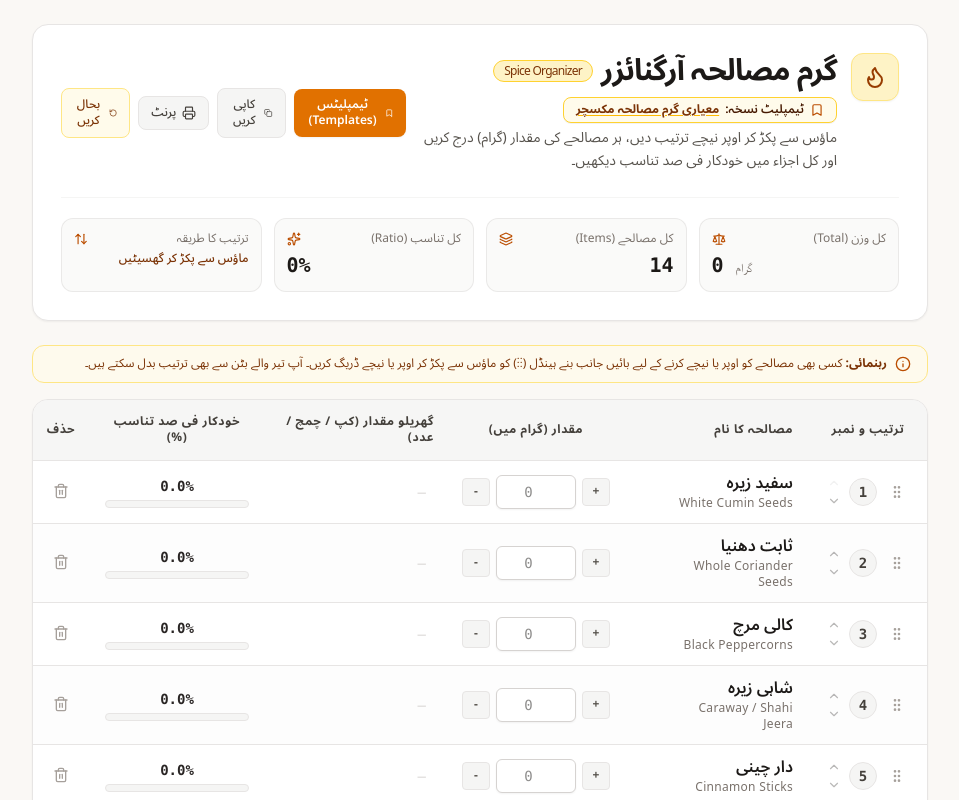
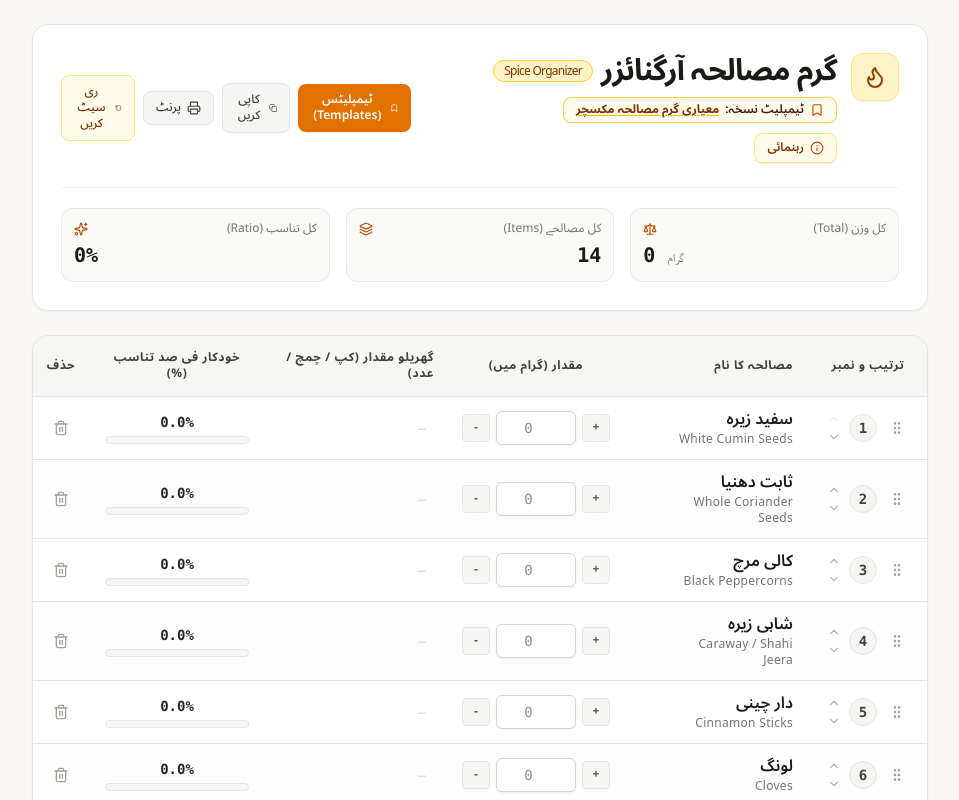
Before and after one commit to citystyle9/GaramMasala, a React (Vite) app: page / in a window 1280 px wide. Shown: the top 800 px of the page, without its empty margins (160-1119 px from the left). Built offline with nearby package versions, Linux system fonts and the light colour scheme.

Commit message:
feat: add guidance modal and improve print titles
- Added state for a guidance modal
- Updated reset confirmation prompt
- Refined print styles to use dynamic template titles

```diff
--- a/src/App.tsx
+++ b/src/App.tsx
@@ -10,7 +10,8 @@ import {
   ArrowUpDown,
   Flame,
   Info,
-  Bookmark
+  Bookmark,
+  X
 } from 'lucide-react';
 import { SpiceItem, RecipeTemplate } from './types';
 import { INITIAL_GARAM_MASALA_SPICES } from './defaultSpices';
@@ -72,6 +73,7 @@ export default function App() {
   const [draggedIndex, setDraggedIndex] = useState<number | null>(null);
   const [dragOverIndex, setDragOverIndex] = useState<number | null>(null);
   const [copiedMessage, setCopiedMessage] = useState(false);
+  const [showGuidanceModal, setShowGuidanceModal] = useState(false);
 
   // Active template name currently loaded
   const [activeTemplateName, setActiveTemplateName] = useState<string | null>(() => {
@@ -276,7 +278,7 @@ export default function App() {
 
   // Reset all values to zero and empty
   const handleResetToDefault = () => {
-    if (window.confirm('کیا آپ تمام مصالحوں کی مقداریں (گرام اور گھریلو پیمائش) صفر (0) کرنا چاہتے ہیں؟')) {
+    if (window.confirm('کیا آپ تمام مصالحوں کی مقداریں (گرام اور گھریلو پیمائش) صفر (0) کر کے فارم ری سیٹ کرنا چاہتے ہیں؟')) {
       setSpices((prev) =>
         prev.map((item) => ({
           ...item,
@@ -310,7 +312,7 @@ export default function App() {
   const handlePrint = () => {
     const originalTitle = document.title;
     if (activeTemplateName) {
-      document.title = `${activeTemplateName} - گرم مصالحہ آرگنائزر`;
+      document.title = activeTemplateName;
     }
     window.print();
     setTimeout(() => {
@@ -320,6 +322,17 @@ export default function App() {
 
   return (
     <div className="min-h-screen bg-[#faf8f5] text-stone-900 pb-16 pt-6 px-3 sm:px-6">
+      {/* Dynamic Print Style for Active Template in Page Footer */}
+      <style>{`
+        @media print {
+          @page {
+            @bottom-right {
+              content: "${(activeTemplateName || 'معیاری گرم مصالحہ مکسچر').replace(/"/g, '\\"')}";
+            }
+          }
+        }
+      `}</style>
+
       <div className="max-w-4xl mx-auto">
 
         {/* Top Header Card */}
@@ -349,9 +362,20 @@ export default function App() {
                     </div>
                   )}
                 </div>
-                <p className="text-stone-600 text-sm mt-1 leading-relaxed print:text-xs">
-                  ماؤس سے پکڑ کر اوپر نیچے ترتیب دیں، ہر مصالحے کی مقدار (گرام) درج کریں اور کل اجزاء میں خودکار فی صد تناسب دیکھیں۔
-                </p>
+
+                {/* Guidance Button (صرف رہنمائی کا بٹن، بغیر کسی اضافی تحریر کے) */}
+                <div className="mt-2.5 print:hidden">
+                  <button
+                    id="guidance-toggle-btn"
+                    type="button"
+                    onClick={() => setShowGuidanceModal(true)}
+                    className="inline-flex items-center gap-1.5 px-3 py-1.5 rounded-lg bg-amber-50 hover:bg-amber-100 text-amber-900 border border-amber-200 text-xs font-semibold transition-colors cursor-pointer shadow-2xs hover:border-amber-300"
+                    title="استعمال کی رہنمائی دیکھیں"
+                  >
+                    <Info className="w-3.5 h-3.5 text-amber-700" />
+                    <span>رہنمائی</span>
+                  </button>
+                </div>
               </div>
             </div>
 
@@ -393,22 +417,22 @@ export default function App() {
                 type="button"
                 onClick={handleResetToDefault}
                 className="inline-flex items-center gap-1.5 px-3 py-2 text-xs font-medium text-amber-900 bg-amber-50 hover:bg-amber-100 rounded-lg transition-colors border border-amber-200 cursor-pointer"
-                title="معیاری ترکیب بحال کریں"
+                title="فارم ری سیٹ کریں (تمام اوزان صفر ہو جائیں گے)"
               >
                 <RotateCcw className="w-3.5 h-3.5" />
-                <span>بحال کریں</span>
+                <span>ری سیٹ کریں</span>
               </button>
             </div>
           </div>
 
-          {/* Quick Metrics Bar */}
-          <div className="grid grid-cols-2 sm:grid-cols-4 gap-3 mt-6 pt-5 border-t border-stone-100">
+          {/* Quick Metrics Bar (3 Cards) */}
+          <div className="grid grid-cols-3 gap-2.5 sm:gap-4 mt-6 pt-5 border-t border-stone-100">
             <div className="bg-stone-50 rounded-xl p-3 border border-stone-200/80">
               <div className="flex items-center justify-between text-xs text-stone-500 mb-1">
                 <span>کل وزن (Total)</span>
                 <Scale className="w-3.5 h-3.5 text-amber-700" />
               </div>
-              <div className="text-xl font-bold font-mono text-stone-900" dir="ltr">
+              <div className="text-lg sm:text-xl font-bold font-mono text-stone-900" dir="ltr">
                 {totalWeight} <span className="text-xs font-normal text-stone-500 font-sans">گرام</span>
               </div>
             </div>
@@ -418,7 +442,7 @@ export default function App() {
                 <span>کل مصالحے (Items)</span>
                 <Layers className="w-3.5 h-3.5 text-amber-700" />
               </div>
-              <div className="text-xl font-bold font-mono text-stone-900">
+              <div className="text-lg sm:text-xl font-bold font-mono text-stone-900">
                 {spices.length}
               </div>
             </div>
@@ -428,18 +452,8 @@ export default function App() {
                 <span>کل تناسب (Ratio)</span>
                 <Sparkles className="w-3.5 h-3.5 text-amber-700" />
               </div>
-              <div className="text-xl font-bold font-mono text-stone-900" dir="ltr">
+              <div className="text-lg sm:text-xl font-bold font-mono text-stone-900" dir="ltr">
                 {totalWeight > 0 ? '100%' : '0%'}
-              </div>
-            </div>
-
-            <div className="bg-stone-50 rounded-xl p-3 border border-stone-200/80 print:hidden">
-              <div className="flex items-center justify-between text-xs text-stone-500 mb-1">
-                <span>ترتیب کا طریقہ</span>
-                <ArrowUpDown className="w-3.5 h-3.5 text-amber-700" />
-              </div>
-              <div className="text-xs font-medium text-amber-900 mt-1">
-                ماؤس سے پکڑ کر گھسیٹیں
               </div>
             </div>
           </div>
@@ -483,14 +497,6 @@ export default function App() {
             </div>
           )}
         </header>
-
-        {/* Drag Instruction Banner */}
-        <div className="flex items-center gap-2 px-4 py-2.5 bg-amber-50/80 border border-amber-200 text-amber-900 rounded-xl text-xs mb-4 print:hidden">
-          <Info className="w-4 h-4 shrink-0 text-amber-700" />
-          <span>
-            <strong>رہنمائی:</strong> کسی بھی مصالحے کو اوپر یا نیچے کرنے کے لیے بائیں جانب بنے ہینڈل (⋮⋮) کو ماؤس سے پکڑ کر اوپر یا نیچے ڈریگ کریں۔ آپ تیر والے بٹن سے بھی ترتیب بدل سکتے ہیں۔
-          </span>
-        </div>
 
         {/* Main Table Card */}
         <main className="bg-white border border-stone-200 rounded-2xl shadow-xs overflow-hidden">
@@ -580,6 +586,93 @@ export default function App() {
           <AddSpiceForm onAddSpice={handleAddSpice} />
         </section>
 
+        {/* Guidance Information Modal (رہنمائی ڈائیلاگ) */}
+        {showGuidanceModal && (
+          <div
+            className="fixed inset-0 z-50 flex items-center justify-center p-4 bg-stone-900/40 backdrop-blur-xs animate-in fade-in duration-150 print:hidden"
+            onClick={() => setShowGuidanceModal(false)}
+            role="dialog"
+            aria-modal="true"
+            aria-labelledby="guidance-modal-title"
+          >
+            <div
+              className="bg-white rounded-2xl border border-stone-200 shadow-xl max-w-lg w-full p-6 text-right overflow-hidden relative"
+              onClick={(e) => e.stopPropagation()}
+            >
+              {/* Modal Header */}
+              <div className="flex items-center justify-between pb-4 border-b border-stone-100 mb-4">
+                <div className="flex items-center gap-2.5">
+                  <div className="w-9 h-9 rounded-xl bg-amber-100 text-amber-800 flex items-center justify-center shrink-0 border border-amber-200">
+                    <Info className="w-5 h-5" />
+                  </div>
+                  <div>
+                    <h2 id="guidance-modal-title" className="text-base sm:text-lg font-bold text-stone-900">
+                      گرم مصالحہ آرگنائزر کے استعمال کی رہنمائی
+                    </h2>
+                    <p className="text-xs text-stone-500 mt-0.5">
+                      آسان طریقہ کار اور ضروری ہدایات
+                    </p>
+                  </div>
+                </div>
+                <button
+                  type="button"
+                  onClick={() => setShowGuidanceModal(false)}
+                  className="p-1.5 text-stone-400 hover:text-stone-700 hover:bg-stone-100 rounded-lg transition-colors cursor-pointer"
+                  title="بند کریں"
+                >
+                  <X className="w-5 h-5" />
+                </button>
+              </div>
+
+              {/* Modal Points */}
+              <div className="space-y-3 text-xs sm:text-sm text-stone-700 leading-relaxed">
+                <div className="p-3 bg-amber-50/70 rounded-xl border border-amber-200/80 flex items-start gap-3">
+                  <ArrowUpDown className="w-4 h-4 text-amber-700 shrink-0 mt-0.5" />
+                  <div>
+                    <strong className="block text-stone-900 font-semibold mb-0.5">ترتیب بدلنے کا طریقہ:</strong>
+                    کسی بھی مصالحے کو اوپر یا نیچے کرنے کے لیے بائیں جانب بنے ہینڈل (⋮⋮) کو ماؤس سے پکڑ کر اوپر یا نیچے گھسیٹیں (Drag & Drop)۔ اس کے علاوہ آپ تیر والے بٹن (▲/▼) پر کلک کر کے بھی ترتیب تبدیل کر سکتے ہیں۔
+                  </div>
+                </div>
+
+                <div className="p-3 bg-stone-50 rounded-xl border border-stone-200/80 flex items-start gap-3">
+                  <Scale className="w-4 h-4 text-amber-700 shrink-0 mt-0.5" />
+                  <div>
+                    <strong className="block text-stone-900 font-semibold mb-0.5">مقدار درج کرنا اور خودکار فی صد تناسب:</strong>
+                    ہر مصالحے کے سامنے گرام میں مقدار درج کریں۔ کل اجزاء کے حساب سے ہر مصالحے کا خودکار فی صد تناسب فوراً کیلکولیٹ ہو جائے گا۔
+                  </div>
+                </div>
+
+                <div className="p-3 bg-stone-50 rounded-xl border border-stone-200/80 flex items-start gap-3">
+                  <Layers className="w-4 h-4 text-amber-700 shrink-0 mt-0.5" />
+                  <div>
+                    <strong className="block text-stone-900 font-semibold mb-0.5">گھریلو پیمائش (چمچ / کپ / عدد):</strong>
+                    اپنی سہولت کے لیے چمچ، کپ یا عدد میں گھریلو مقدار منتخب کر سکتے ہیں، یا چاہیں تو اسے خالی (—) بھی رکھ سکتے ہیں۔
+                  </div>
+                </div>
+
+                <div className="p-3 bg-stone-50 rounded-xl border border-stone-200/80 flex items-start gap-3">
+                  <Bookmark className="w-4 h-4 text-amber-700 shrink-0 mt-0.5" />
+                  <div>
+                    <strong className="block text-stone-900 font-semibold mb-0.5">ٹیمپلیٹس اور پرنٹ:</strong>
+                    اپنی تیار کردہ ترکیب کو نیا نام دے کر "ٹیمپلیٹ محفوظ کریں" سے محفوظ کر سکتے ہیں اور "پرنٹ" بٹن سے صاف ستھری پی ڈی ایف حاصل کر سکتے ہیں جس کے فوٹر پر فعال نسخے کا نام خود بخود درج ہوگا۔
+                  </div>
+                </div>
+              </div>
+
+              {/* Modal Footer */}
+              <div className="mt-5 pt-3 border-t border-stone-100 flex justify-end">
+                <button
+                  type="button"
+                  onClick={() => setShowGuidanceModal(false)}
+                  className="px-5 py-2 bg-amber-600 hover:bg-amber-700 text-white text-xs font-semibold rounded-lg transition-colors cursor-pointer shadow-xs"
+                >
+                  سمجھ آ گئی / بند کریں
+                </button>
+              </div>
+            </div>
+          </div>
+        )}
+
       </div>
     </div>
   );
```
Also changed, not shown: src/index.css (+4 -3 lines).
